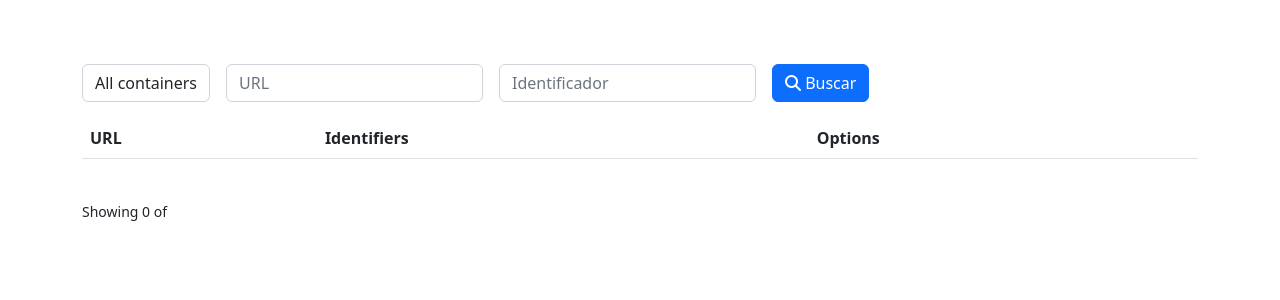
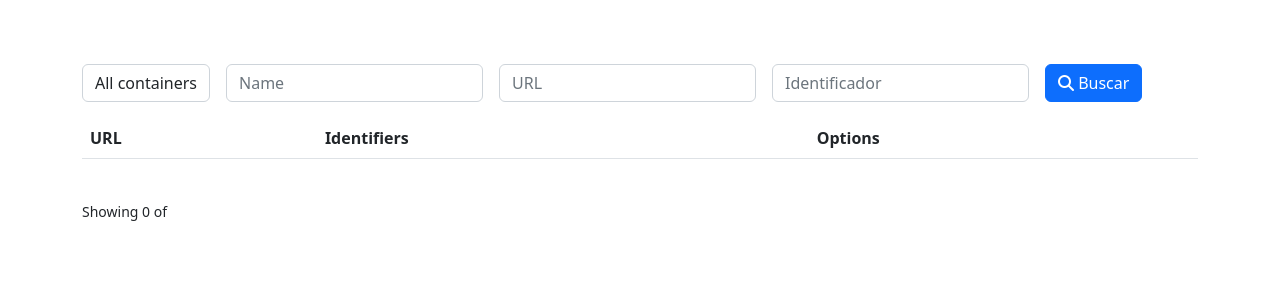
Before and after one commit to magestree/passtore, a Django app: template store/templates/store/store_view_passwds.html in a window 1280 px wide. Shown: the part 56-356 px from the top of the page. Run offline with Django 3.2, Linux system fonts and the light colour scheme; the template is opened without the code that fills it, so the values that code supplies are empty; parts of the project's set-up code (start-up, migrations or seed data) failed here and were passed over.

Commit message:
Xai4sxiU Adding name input to view passwords form

```diff
--- a/store/templates/store/includes/store_view_passwds/filter_form.html
+++ b/store/templates/store/includes/store_view_passwds/filter_form.html
@@ -14,6 +14,10 @@
             </select>
         </div>
         <div class="col-auto">
+            <input class="form-control" type="text" name="name" id="input_name" {% if name %}value="{{ name }}"{% endif %} placeholder="{% trans "Name" %}">
+        </div>
+
+        <div class="col-auto">
             <input class="form-control" type="text" name="url" id="input_url" {% if url %}value="{{ url }}"{% endif %} placeholder="{% trans "URL" %}">
         </div>
         <div class="col-auto">
--- a/store/views.py
+++ b/store/views.py
@@ -179,6 +179,7 @@
     # Data definition
     containers = customer.container_set.order_by("name")
     container = None
+    name = None
     url = None
     identifier = None
     passwds = customer.passwd_set.prefetch_related("identifier_set").order_by("name", "website")
@@ -189,6 +190,9 @@
             container_id = request_post.get("container_id")
             if container_id:
                 container = containers.filter(id=container_id).first()
+            name = request_post.get("name")
+            if name:
+                passwds = passwds.filter(name__icontains=name)
             url = request_post.get("url")
             if url:
                 passwds = passwds.filter(url__icontains=url)
@@ -207,6 +211,7 @@
         "message": message,
         "class_alert": class_alert,
         # data
+        "name": name,
         "url": url,
         "identifier": identifier,
         "passwds": passwds,
@@ -218,7 +223,6 @@
         'pages': pages,
 
         "numbers": [1, 2, 3, 4],
-        "test_uuid": "f42a22bb-8c44-4313-a98f-e55654d60b27",
     }
     return render(request, "store/store_view_passwds.html", context)
 
```
